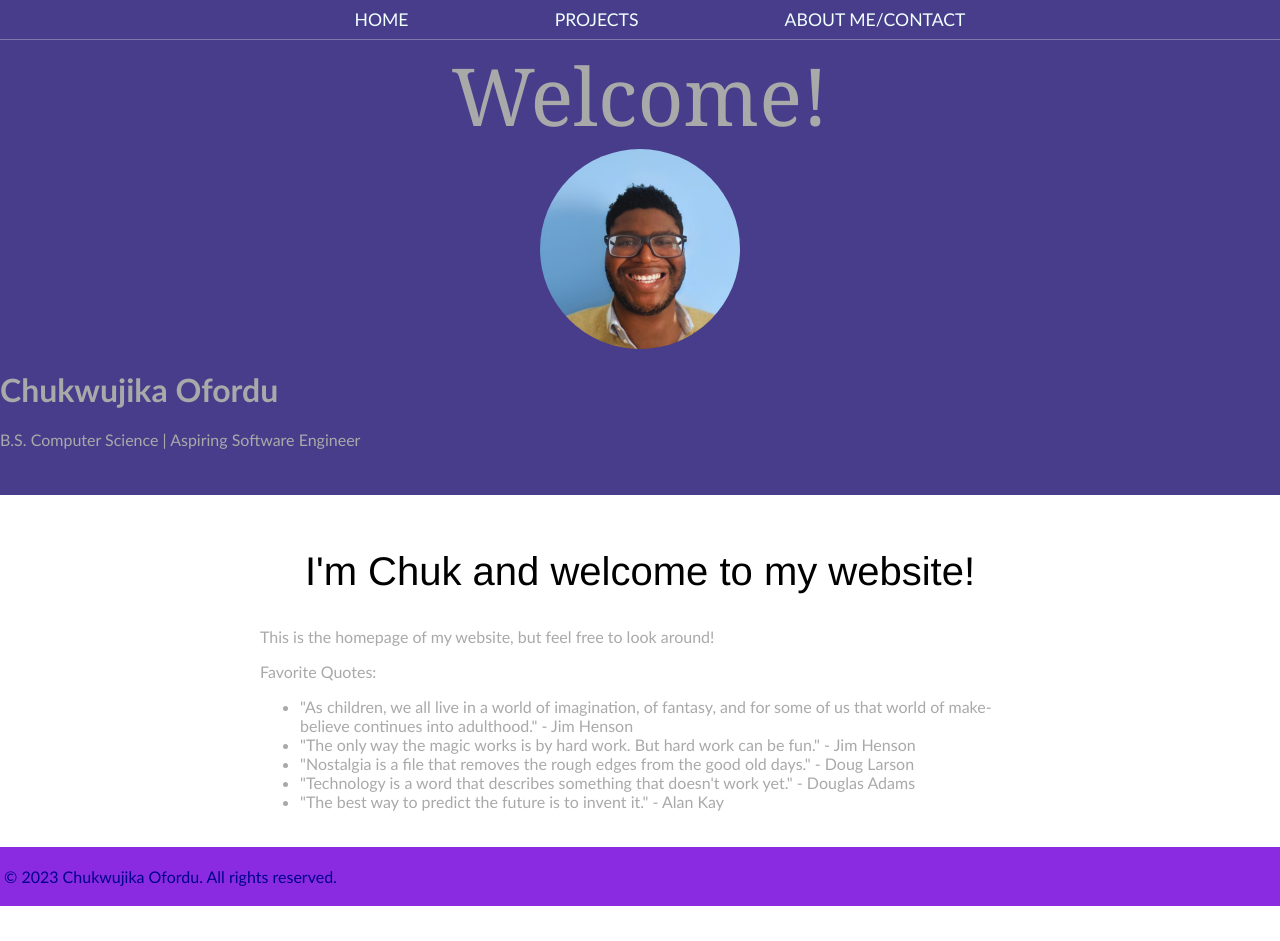
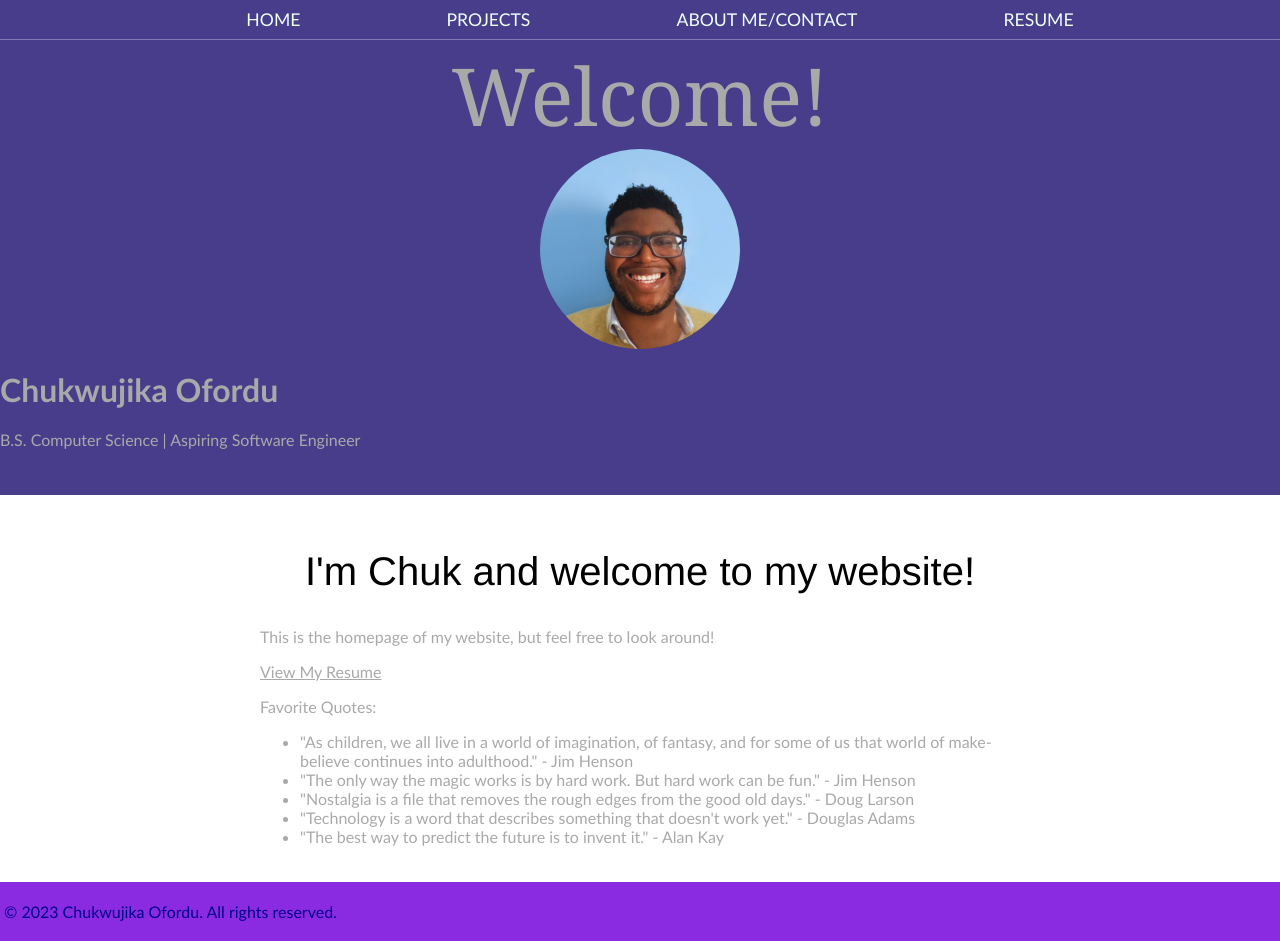
Before and after one commit to ChukOf/ChukOf.github.io, a plain HTML site: page index.html in a window 1280 px wide. Before the commit the page ends 906 px from the top, so only its background shows below. Drawn offline with Linux system fonts and the light colour scheme.

Commit message:
Added resume button

```diff
--- a/index.html
+++ b/index.html
@@ -13,6 +13,7 @@
                 <li><a href="index.html">HOME</a></li>
                 <li><a href="projects.html">PROJECTS</a></li>
                 <li><a href="about.html">ABOUT ME/CONTACT</a></li>
+                <li><a href="resume.html">RESUME</a></li>
             </ul>
         </nav>
         <h1 class="about-name about-name-large">Welcome!</h1>
@@ -23,6 +24,7 @@
     <section class="content-section container">
         <h2 class="section-header">I'm Chuk and welcome to my website!</h2>
         <p>This is the homepage of my website, but feel free to look around!</p>
+        <a href="resume.pdf" class="button">View My Resume</a>
         <p>Favorite Quotes:</p>
         <ul>
           <li>"As children, we all live in a world of imagination, of fantasy, and for some of us that world of make-believe continues into adulthood." - Jim Henson</li>
```
